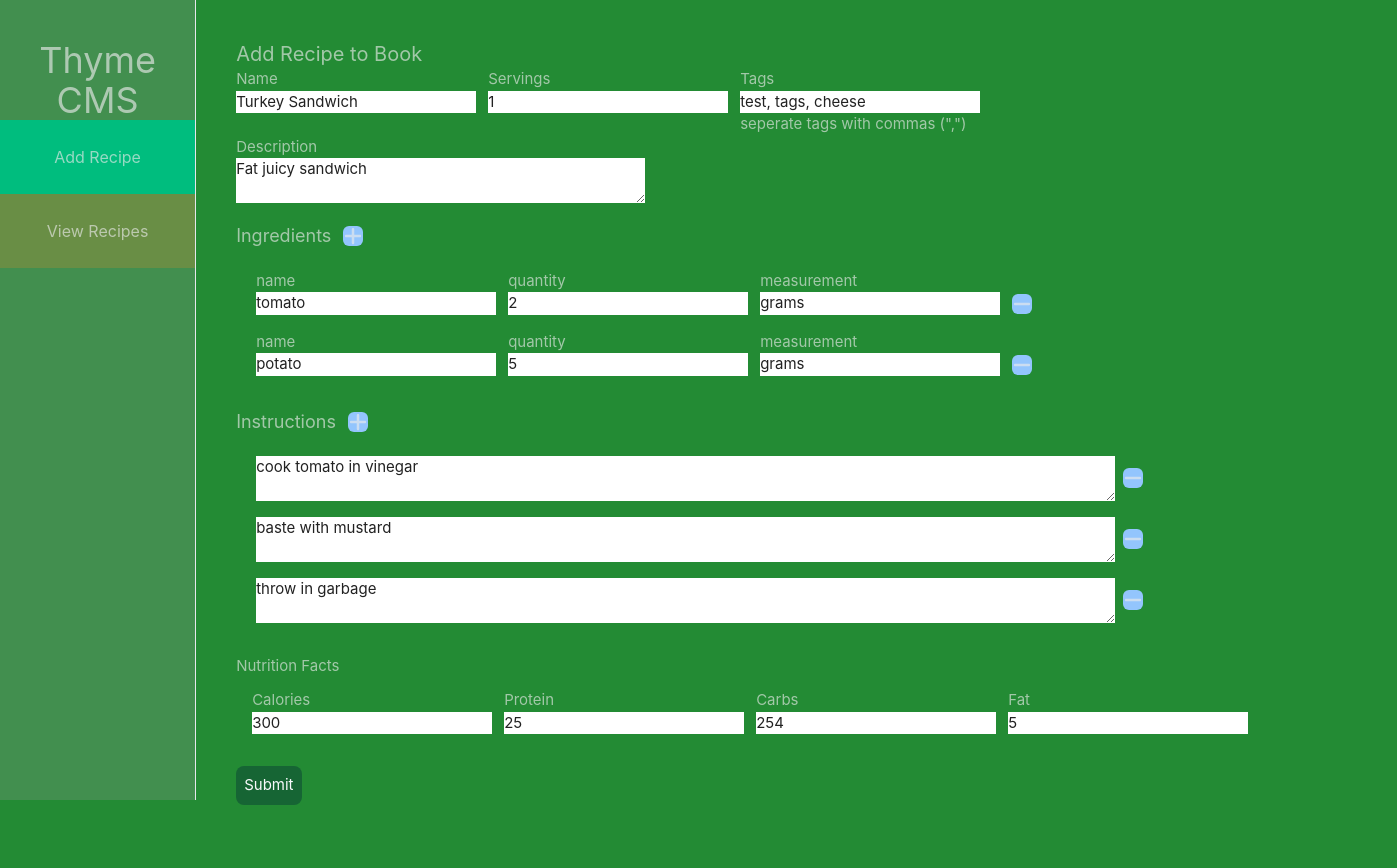
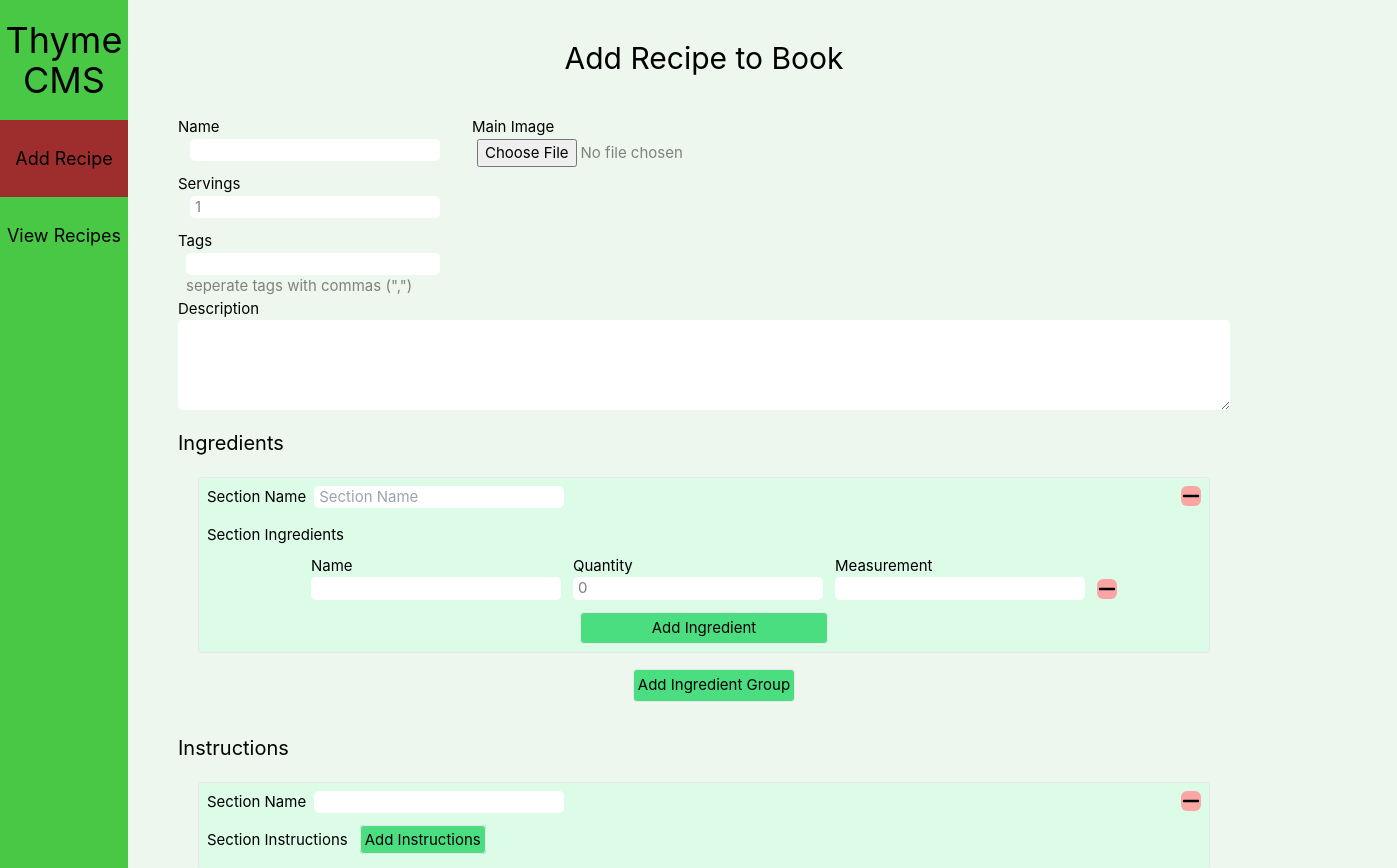
Before and after one commit to RhettAmin/ThymeCMS, a Vue app: page / in a window 1280 px wide. Shown: the top 868 px of the page, 1397 px wide, since content can reach past the window. Before the commit the page ends 805 px from the top, so only its background shows below. Built offline with nearby package versions, Linux system fonts and the light colour scheme.

Commit message:
Updated Look and functionalty
Updated look of site, fixed connection to backend, added firebase connection, added image upload to firebase

```diff
--- a/package.json
+++ b/package.json
@@ -18,14 +18,16 @@
     "@fortawesome/free-solid-svg-icons": "^6.5.1",
     "@fortawesome/vue-fontawesome": "^3.0.5",
     "axios": "^1.6.2",
+    "firebase": "^10.8.1",
     "vue": "^3.3.4",
-    "vue-router": "^4.2.5"
+    "vue-router": "^4.2.5",
+    "vue-toastification": "^2.0.0-rc.5"
   },
   "devDependencies": {
     "@rushstack/eslint-patch": "^1.3.3",
     "@tsconfig/node18": "^18.2.2",
     "@types/jsdom": "^21.1.3",
-    "@types/node": "^18.18.5",
+    "@types/node": "^18.19.21",
     "@vitejs/plugin-vue": "^4.4.0",
     "@vue/eslint-config-prettier": "^8.0.0",
     "@vue/eslint-config-typescript": "^12.0.0",
--- a/src/App.vue
+++ b/src/App.vue
@@ -1,12 +1,12 @@
 <script setup lang="ts">
-import { RouterLink, RouterView } from 'vue-router'
+  import { RouterLink, RouterView } from 'vue-router'
 </script>
 
 <template>
-  <div class="flex h-screen divide-x ">
-    <header>
+  <div class="flex h-max w-screen">
+    <header class="lg:w-[10%] md:w-[20%]">
       <div class="flex flex-col text-center">
-        <h1 class="pt-10 text-4xl">Thyme CMS</h1>
+        <h1 class="pt-5 pb-5 text-4xl">Thyme CMS</h1>
 
         <nav class="flex flex-col">
           <RouterLink to="/" class="route-option ">Add Recipe</RouterLink>
@@ -15,30 +15,35 @@ import { RouterLink, RouterView } from 'vue-router'
       </div>
     </header>
 
-    <RouterView class="w-screen p-10" />
+    <RouterView class="lg:w-[90%] p-10 md:w-[85vw]" />
   </div>
 </template>
 
 <style scoped>
 
   header {
-    background-color: var(--vt-c-thymeSecondary);
+    background-color: var(--thymeNav);
   }
 
   nav {
     display: flex;
     flex-wrap: wrap;
-    font-size: 16px;
-    background-color: var(--vt-c-thymeTertiary);
+    font-size: 18px;
   }
 
   .route-option {
     padding: 25px 0px;
     text-align: center;
+    color: var(--text-black);
   }
 
   nav a.router-link-exact-active {
-    background-color: var(--vt-c-nav-highlight);
+    background-color: var(--nav-active-highlight);
   }
 
+  nav a:hover {
+    background-color: var(--nav-highlight)
+  }
+
+
 </style>
--- a/src/assets/base.css
+++ b/src/assets/base.css
@@ -4,72 +4,21 @@
 @tailwind utilities;
 
 :root {
-  --vt-c-white: #ffffff;
-  --vt-c-white-soft: #f8f8f8;
-  --vt-c-white-mute: #f2f2f2;
+  --text-white: #ffffff;
 
-  --vt-c-black: #924c4c;
-  --vt-c-black-soft: #222222;
-  --vt-c-black-mute: #282828;
+  --text-black: #000000;
+  --text-black-soft: hsl(0, 0%, 50%);
 
-  --vt-c-thymePrimary: hsl(130, 60%, 34%);
-  --vt-c-thymeSecondary: hwb(130 26% 44%);
-  --vt-c-thymeTertiary: hwb(78 26% 44% / 0.719);
-
-  --vt-c-divider-light-1: rgba(82, 46, 46, 0.29);
-  --vt-c-divider-light-2: rgba(60, 60, 60, 0.12);
-  --vt-c-divider-dark-1: rgba(84, 84, 84, 0.65);
-  --vt-c-divider-dark-2: rgba(84, 84, 84, 0.48);
-
-  --vt-c-text-light-1: var(--vt-c-indigo);
-  --vt-c-text-light-2: rgba(60, 60, 60, 0.66);
-  --vt-c-text-dark-1: var(--vt-c-white);
-  --vt-c-text-dark-2: rgba(235, 235, 235, 0.64);
-
-  --vt-c-nav-highlight: hsla(160, 100%, 37%, 1);
+  --thymeNav: hsl(119, 54%, 53%);
+  --thymeBackdrop: hsl(126, 40%, 95%);
+  --nav-active-highlight: hsl(0, 55%, 40%);
+  --nav-highlight: hsl(0, 40%, 30%);
 }
 
-/* semantic color variables for this project */
-:root {
-  --color-background: var(--vt-c-white);
-  --color-background-soft: var(--vt-c-white-soft);
-  --color-background-mute: var(--vt-c-white-mute);
-
-  --color-border: var(--vt-c-divider-light-2);
-  --color-border-hover: var(--vt-c-divider-light-1);
-
-  --color-heading: var(--vt-c-text-light-1);
-  --color-text: var(--vt-c-text-dark-2);
-
-  --section-gap: 160px;
-}
-
-@media (prefers-color-scheme: dark) {
-  :root {
-    --color-background: var(--vt-c-black);
-    --color-background-soft: var(--vt-c-black-soft);
-    --color-background-mute: var(--vt-c-black-mute);
-
-    --color-border: var(--vt-c-divider-dark-2);
-    --color-border-hover: var(--vt-c-divider-dark-1);
-
-    --color-heading: var(--vt-c-text-dark-1);
-    --color-text: var(--vt-c-text-dark-2);
-  }
-}
-
-*,
-*::before,
-*::after {
-  box-sizing: border-box;
-  margin: 0;
-  font-weight: normal;
-}
 
 body {
-  min-height: 100vh;
-  color: var(--color-text);
-  background: var(--vt-c-thymePrimary);
+  color: var(--text-black);
+  background: var(--thymeBackdrop);
   transition:
     color 0.5s,
     background-color 0.5s;
--- a/src/assets/main.css
+++ b/src/assets/main.css
@@ -15,12 +15,6 @@ a,
   transition: 0.4s;
 }
 
-@media (hover: hover) {
-  a:hover {
-    background-color: hsla(34, 100%, 37%, 0.616)
-  }
-}
-
 body {
   display:flex;
 }
--- /dev/null
+++ b/src/config/firebase.ts
@@ -0,0 +1,17 @@
+import { initializeApp } from 'firebase/app'
+import { getStorage } from "firebase/storage";
+// ... other firebase imports
+
+export const firebaseApp = initializeApp({
+  // application settings
+  apiKey: "AIzaSyDmpLPfrkRjskDp4P2fSbLvMUrHjEq9DWA",
+  authDomain: "primeval-stack-408400.firebaseapp.com",
+  projectId: "primeval-stack-408400",
+  storageBucket: "primeval-stack-408400.appspot.com",
+  messagingSenderId: "462093202517",
+  appId: "1:462093202517:web:17d506ecb43e7e59a7d0dc",
+  measurementId: "G-YEEV13GE43"
+})
+
+// here we can export reusable database references
+export const thymeStorage = getStorage(firebaseApp)
--- a/src/main.ts
+++ b/src/main.ts
@@ -11,8 +11,13 @@ import { FontAwesomeIcon } from '@fortawesome/vue-fontawesome'
 import { fas } from "@fortawesome/free-solid-svg-icons"
 library.add(fas)
 
+// Toast
+// import Toast, { PluginOptions } from "vue-toastification";
+// import "vue-toastification/dist/index.css";
+
 const app = createApp(App).component('font-awesome-icon', FontAwesomeIcon)
 
 app.use(router)
+//app.use(Toast, options)
 
 app.mount('#app')
--- a/src/views/AddRecipes.vue
+++ b/src/views/AddRecipes.vue
@@ -1,82 +1,141 @@
 <template>
-  <div class="main">
-    <h1 class="text-xl">Add Recipe to Book</h1>
+  <div class="main flex flex-col place-items-center">
+    <h1 class=" text-3xl pb-10 text-center">Add Recipe to Book</h1>
 
     <form class="" @submit.prevent>
-      <div class="flex flex-row space-x-3">
-        <div class="">
+
+      <div class="flex flex-row space-x-8">
+        <div>
+          <div class="flex flex-col space-x-3 pb-3">
             <label class="label">Name</label>
-          <div class="control">
             <input class="input" type="text" v-model="recipe.name">
+          </div>
+
+          <div class="flex flex-col space-x-3 pb-3">
+            <label class="label">Servings</label>
+            <input class="" type="number" v-model="recipe.servings">
+          </div>
+
+          <div class="flex flex-col space-x-2">
+            <label class="label">Tags</label>
+            <input class="input" type="text" @blur="onTagBlurOut">
+            <p class="extra-info">seperate tags with commas (",")</p>
+          </div>
+        </div>
+
+        <div>
+          <div class="flex flex-row">
+            <div class="flex flex-col">
+              <label class="label">Main Image</label>
+              <input class="input" type="file" @change="onFileChange">
+            </div>
+            <div id="preview">
+              <img class="pb-3" v-if="mainImageUrl" :src="mainImageUrl" width="200"/>
+            </div>
+          </div>
         </div>
       </div>
 
       <div class="">
-          <label class="label">Servings</label>
-          <div class="">
-            <input class="" type="number" v-model="recipe.servings">
+          <label class="">Description</label>
+          <div class="control">
+            <textarea v-model="recipe.description" rows="4"></textarea>
           </div>
       </div>
 
-        <div class="">
-          <label class="label">Tags</label>
-          <div class="control">
-            <input class="input" type="text" v-model="recipe_tags">
-          </div>
-          <p class="help">seperate tags with commas (",")</p>
-        </div>
+      <!-- INGREDIENTS START -->
+      <div class="py-3">
+        <h2 class="pb-3 text-xl">Ingredients</h2>
+
+        <div class="flex flex-row space-x-3 px-5 py-2 " v-for="(ingredientSection, idx) in recipe.ingredientSection" :key="idx">
+          <div id="SectionContainer" class="border rounded bg-green-100 p-2 w-full">
+
+            <div class="pb-2 relative">
+              <label class="pr-2">Section Name</label>
+              <input class="text-black my-[-2px]" type="text" v-model="ingredientSection.sectionName" placeholder="Section Name">
+              <font-awesome-icon v-on:click="removeIngredientSection(idx)" class="bg-red-300 w-5 h-5 rounded-md absolute right-0 cursor-pointer" icon="fa-solid fa-minus" />
             </div>
 
-
-
-      <div class="">
-          <label class="">Description</label>
-          <div class="control">
-            <textarea class="w-[36.5%]" v-model="recipe.description"></textarea>
-          </div>
+            <div id="ingredientsContainer" class="flex flex-col" >
+              <div class="space-x-3 py-2">
+                <label class="">Section Ingredients</label>
               </div>
 
-      <div class="py-3">
-
-        <div class="flex flex-row gap-3">
-          <h2 class="pb-3 text-lg">Ingredients</h2>
-          <font-awesome-icon v-on:click="addIngredientItem" class="bg-blue-300 w-5 h-5 mt-1 rounded-md" icon="fa-solid fa-plus" />
-        </div>
-        <div class="flex flex-row space-x-3 pl-5 py-2" v-for="(ingredient, idx) in recipe.ingredients" :key="idx">
+              <div class="flex flex-row space-x-3 pl-5 justify-center" v-for="(ingredient, iIdx) in ingredientSection.ingredients" :key="iIdx">
                 <div class="">
-            <label class=" ">name</label>
+                  <label class="">Name</label>
                   <div class="control">
                     <input class="text-black" type="text" v-model="ingredient.name">
                   </div>
                 </div>
                 <div class="">
-            <label class=" ">quantity</label>
+                  <label class="">Quantity</label>
                   <div class="control">
-              <input class="text-black" type="number" v-model="ingredient.quantity">
+                    <input class="text-black" type="number" step=".01" v-model="ingredient.quantity">
                   </div>
                 </div>
                 <div class="">
-            <label class="">measurement</label>
+                  <label class="">Measurement</label>
                   <div class="control">
                     <input class="text-black" type="text" v-model="ingredient.measurement" >
                   </div>
                 </div>
-          <font-awesome-icon v-on:click="removeIngredientItem(idx)" class="bg-blue-300 w-5 h-5 mt-6 rounded-md" icon="fa-solid fa-minus" />
+                <font-awesome-icon v-on:click="removeIngredient(ingredientSection, iIdx)" class="bg-red-300 w-5 h-5 mt-6 rounded-md cursor-pointer" icon="fa-solid fa-minus" />
+              </div>
+
+              <div class="flex justify-center">
+                <label class="rounded border mt-3 p-1 text-blue bg-green-400 cursor-pointer w-1/4 flex justify-center" v-on:click="addIngredient(ingredientSection)">Add Ingredient</label>
+              </div>
+            </div>
           </div>
         </div>
 
+        <div class="pl-5 my-2 flex justify-center">
+          <label class="rounded border p-1 bg-green-400 cursor-pointer" v-on:click="addIngredientSection">Add Ingredient Group</label>
+        </div>
+
+      </div>
+
+      <div class="divide-y"></div>
+
+      <!-- INGREDIENTS END -->
+
+      <!-- INSTRUCTIONS END -->
       <div class="py-3">
         <div class="flex flex-row gap-3">
-          <h2 class="pb-3 text-lg">Instructions</h2>
-          <font-awesome-icon v-on:click="addInstructionItem" class="bg-blue-300 w-5 h-5 mt-1 rounded-md" icon="fa-solid fa-plus" />
+          <h2 class="pb-3 text-xl">Instructions</h2>
         </div>
-        <ol v-for="(instruction, idx) in recipe.instructions" :key="idx">
-          <li class="flex items-center pl-5 py-2">
-            <textarea class="w-[78%] text-black" v-model="instruction.step"></textarea>
-            <font-awesome-icon v-on:click="removeInstructionItem(idx)" class="bg-blue-300 w-5 h-5 ml-2 rounded-md" icon="fa-solid fa-minus" />
-          </li>
-        </ol>
+
+        <div class="flex flex-row space-x-3 px-5 py-2" v-for="(instructionSection, iIdx) in recipe.instructionSection" :key="iIdx">
+          <div id="SectionContainer" class="border rounded bg-green-100 p-2 w-full">
+
+            <div class="pb-2 relative">
+              <label class="pr-2">Section Name</label>
+              <input class="text-black my-[-2px]" type="text" v-model="instructionSection.sectionName">
+              <font-awesome-icon v-on:click="removeInstructionSection(iIdx)" class="bg-red-300 w-5 h-5 rounded-md absolute right-0 cursor-pointer" icon="fa-solid fa-minus" />
             </div>
+
+            <div id="ingredientsContainer" class="flex flex-col" >
+              <div class="space-x-3 py-2">
+                <label class="">Section Instructions</label>
+                <label class="rounded border p-1 text-blue bg-green-400 cursor-pointer" v-on:click="addInstruction(instructionSection)">Add Instructions</label>
+              </div>
+
+            <div class="flex items-center pl-5 py-2" v-for="(step, idx) in instructionSection.steps" :key="idx">
+                <h3 class="pr-3">{{ idx+1 }}</h3>
+                <textarea v-model="instructionSection.steps[idx]"></textarea>
+                <font-awesome-icon v-on:click="removeInstruction(instructionSection, idx)" class="bg-red-300 w-5 h-5 ml-2 rounded-md" icon="fa-solid fa-minus" />
+            </div>
+          </div>
+
+          </div>
+        </div>
+
+        <div class="pl-5 my-2 flex justify-center">
+          <label class="rounded border p-1 bg-green-400 cursor-pointer" v-on:click="addInstructionSection">Add Instruction Group</label>
+        </div>
+      </div>
+      <!-- INSTRUCTIONS END -->
 
       <div class="py-3">
         <h2 class="pb-3">Nutrition Facts</h2>
@@ -112,88 +171,127 @@
         </div>
       </div>
 
+      <div class="flex justify-center">
         <button @click="submit" class="rounded-lg p-2 bg-green-800 text-slate-50 mt-5 hover:border-2">Submit</button>
+      </div>
     </form>
 
   </div>
 </template>
 
 <script lang="ts">
+
+  import { Recipe, IngredientSection, Ingredient, InstructionSection } from './recipeModel';
+  import { uploadBytes , ref, type StorageReference } from 'firebase/storage'
+  import { thymeStorage } from '../config/firebase'
+
   import axios from 'axios';
-  import { Recipe, Ingredient, Instruction, NutritionFacts } from './recipeModel';
 
   export default {
    data() {
       return {
         posts:null,
-        recipe_tags: 'test, tags, cheese',
+        mainImageUrl: '',
+        mainImageFileRef: null,
+        firebaseStorageRef: null as unknown as StorageReference,
         recipe: {
-          name: 'Turkey Sandwich',
-          description: 'Fat juicy sandwich',
+          name: '',
+          description: '',
           tags: [] as string[],
+          servings: 1,
           image: '',
+          ingredientSection: [
+            {
+              sectionName: '',
               ingredients: [
                 {
-              name: "tomato",
-              quantity: 2,
-              measurement: "grams"
-            },
+                  name: '',
+                  quantity: 0,
+                  measurement: ''
+                }
+              ]
+            }
+          ] as IngredientSection[],
+          instructionSection: [
             {
-              name: "potato",
-              quantity: 5,
-              measurement: "grams"
+              sectionName: '',
+              steps: []
             }
-          ] as Ingredient[],
-          servings: 1,
-          instructions: [
-            {
-              step:"cook tomato in vinegar"
-            },
-            {
-              step: "baste with mustard"
-            },
-            {
-              step: "throw in garbage"
-            }
-          ] as Instruction[],
+          ] as InstructionSection[],
           nutritionFacts: {
-            calories: 300,
-            protein: 25,
-            carbs: 254,
-            fats: 5,
+            calories: 0,
+            protein: 0,
+            carbs: 0,
+            fats: 0,
           }
         }
       }
     },
+
     methods: {
-      addIngredientItem() {
-        let ingredient = new Ingredient();
-        this.recipe.ingredients.push(ingredient)
-      },
-      removeIngredientItem(index: number) {
-        this.recipe.ingredients.splice(index, 1);
+      // === Main Image ===
+      onFileChange(event: any) {
+        const file = event.target.files[0];
+        this.mainImageFileRef = file;
+        // Set Reference for Firebase upload
+        this.firebaseStorageRef = ref(thymeStorage, file.name)
+        // set Reference img display after file upload
+        this.mainImageUrl = URL.createObjectURL(file)
       },
 
-      addInstructionItem() {
-        let instruction = new Instruction();
-        this.recipe.instructions.push(instruction)
+      // === Tags ===
+      onTagBlurOut(e: any) {
+        let value = e.target.value
+        this.recipe.tags = value.substring(0, value.length).split(", ");
       },
-      removeInstructionItem(index: number) {
-        this.recipe.instructions.splice(index, 1);
+
+      // === Ingredients ===
+      addIngredientSection() {
+        let ingredientSection = new IngredientSection();
+        this.recipe.ingredientSection.push(ingredientSection)
+      },
+      addIngredient(ingredientSection: IngredientSection) {
+        let ingredient = new Ingredient();
+        ingredientSection.ingredients.push(ingredient)
+      },
+      removeIngredientSection(index: number) {
+        this.recipe.ingredientSection.splice(index, 1);
+      },
+      removeIngredient(ingredientSection: IngredientSection, index: number) {
+        ingredientSection.ingredients.splice(index, 1);
+      },
+
+      // === Instructions ===
+      addInstructionSection() {
+        let instructionSection = new InstructionSection();
+        instructionSection.steps = []
+        this.recipe.instructionSection.push(instructionSection)
+      },
+      addInstruction(instructionSection: InstructionSection) {
+        instructionSection.steps.push("")
+      },
+      removeInstructionSection(index: number) {
+        this.recipe.instructionSection.splice(index, 1);
+      },
+      removeInstruction(instructionSection: InstructionSection, index: number) {
+        instructionSection.steps.splice(index, 1);
+      },
+
+      uploadPicture() {
+        const data = this.mainImageFileRef
+        if (data) {
+          uploadBytes(this.firebaseStorageRef, data).then((snapshot) => {
+            console.log('uploaded Image file!')
+            this.recipe.image = snapshot.ref.toString()
+          })
+        }
       },
 
       submit() {
-        let recipeClass = new Recipe
-        recipeClass.id = undefined
-        recipeClass.name = this.recipe.name
-        recipeClass.description = this.recipe.description
-        recipeClass.servings = this.recipe.servings
-        recipeClass.tags = this.recipe_tags.split(",")
-        recipeClass.ingredients = this.recipe.ingredients
-        recipeClass.instructions = this.recipe.instructions
-        recipeClass.nutritionFacts = this.recipe.nutritionFacts
-
-        this.postRecipe(recipeClass);
+        // Upload Image to Firebase and grab the storage string to put into DB
+        console.log(this.recipe);
+        this.uploadPicture()
+        this.postRecipe(this.recipe);
       },
 
       async postRecipe(recipe: Recipe) {
@@ -217,7 +315,19 @@
 
 
 <style scoped>
-  input, select, textarea{
-    color: var(--vt-c-black-soft);
+  input, select, textarea {
+    color: var(--text-black-soft);
+    padding: 0px 5px;
+    border-radius: 5px;
   }
+
+  textarea {
+    width: 100%;
+  }
+
+  .extra-info {
+    color: var(--text-black-soft);
+  }
+
+
 </style>
--- a/src/views/recipeModel.ts
+++ b/src/views/recipeModel.ts
@@ -1,34 +1,29 @@
 class Recipe {
-    id?: String;
-    name: String;
-    description: String;
-    servings: Number;
-    tags: String[];
-    image: String;
-    ingredients: Ingredient[];
-    instructions: Instruction[];
-    nutritionFacts: NutritionFacts;
-
-    constructor() {
-        this.id = "";
-        this.name = "";
-        this.description = "";
-        this.servings = 0;
-        this.tags = [];
-        this.image = "";
-        this.ingredients = [];
-        this.instructions = [];
-        this.nutritionFacts = new NutritionFacts;
-    }
-}
-class Ingredient {
-    name: String = "";
-    quantity: number = 0;
-    measurement: String = "";
+    id?: string = "";
+    name: string = "";
+    description: string = "";
+    servings: Number = 0;
+    tags: string[] = [];
+    image: string = "";
+    ingredientSections: IngredientSection[] = [];
+    instructionSection: InstructionSection[] = [];
+    nutritionFacts: NutritionFacts = new NutritionFacts;
 }
 
-class Instruction {
-    step: String = "";
+class IngredientSection {
+    sectionName: string = "";
+    ingredients: Ingredient[] = [];
+}
+
+class Ingredient {
+    name: string = "";
+    quantity: number = 0;
+    measurement: string = "";
+}
+
+class InstructionSection {
+    sectionName: string = "";
+    steps: string[] = [];
 }
 
 class NutritionFacts {
@@ -36,13 +31,6 @@ class NutritionFacts {
     protein: Number = 0;
     carbs: Number = 0;
     fats: Number = 0;
-
-    constructor() {
-        this.calories = 0;
-        this.protein = 0;
-        this.carbs = 0;
-        this.fats = 0;
-    }
 }
 
-export { Recipe, Ingredient, Instruction, NutritionFacts }
+export { Recipe, IngredientSection, Ingredient, InstructionSection, NutritionFacts }
--- a/tsconfig.app.json
+++ b/tsconfig.app.json
@@ -5,6 +5,8 @@
   "compilerOptions": {
     "composite": true,
     "baseUrl": ".",
+    "types": ["node"],
+    "typeRoots": ["node_modules/@types"],
     "paths": {
       "@/*": ["./src/*"]
     }
```
Also changed, not shown: src/config/Thyme_firebase_key.json (added, +13 -0 lines), 1 other file (tests, documents, lock files or other folders). Lines whose indentation alone changed are shown as unchanged.
